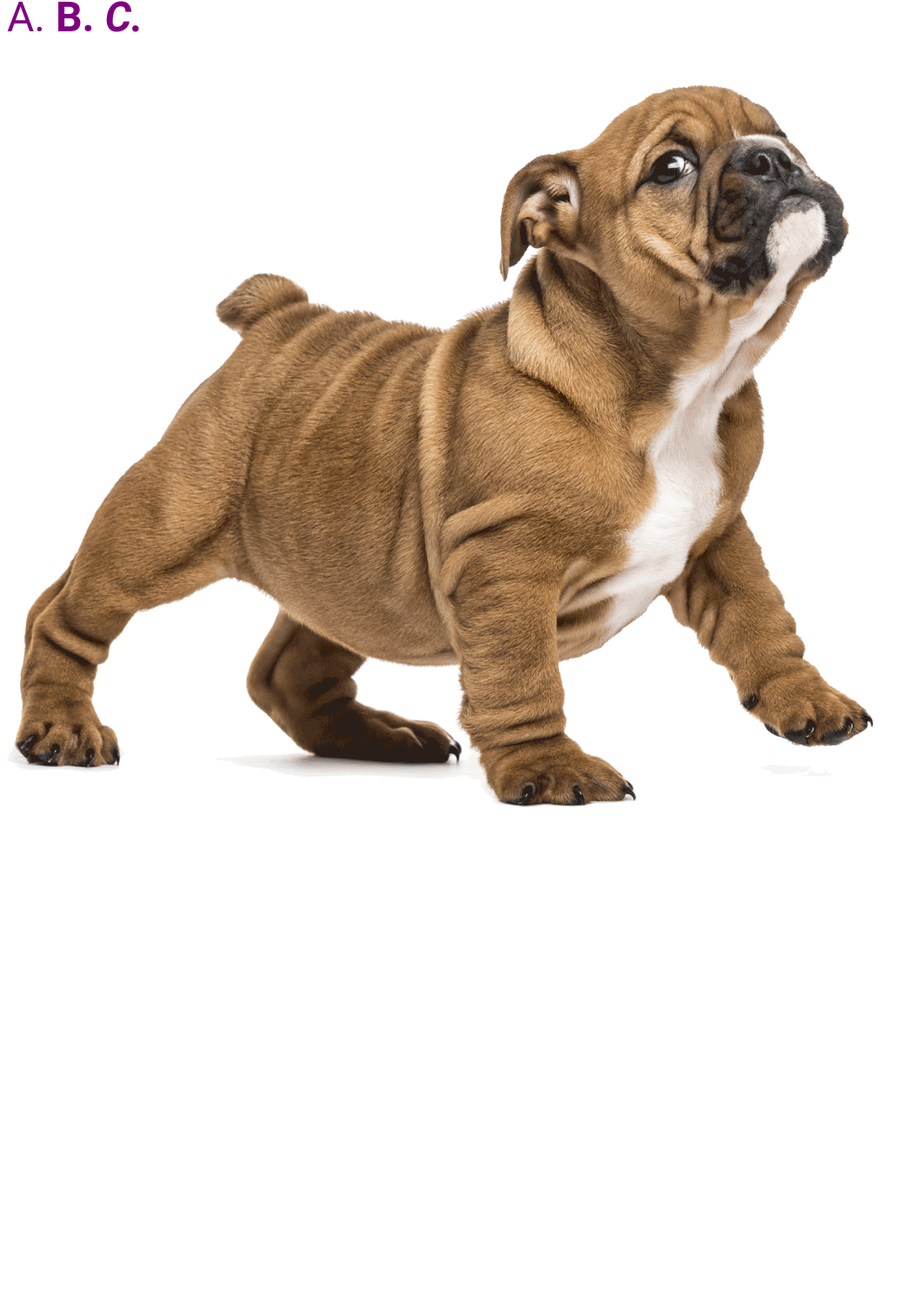
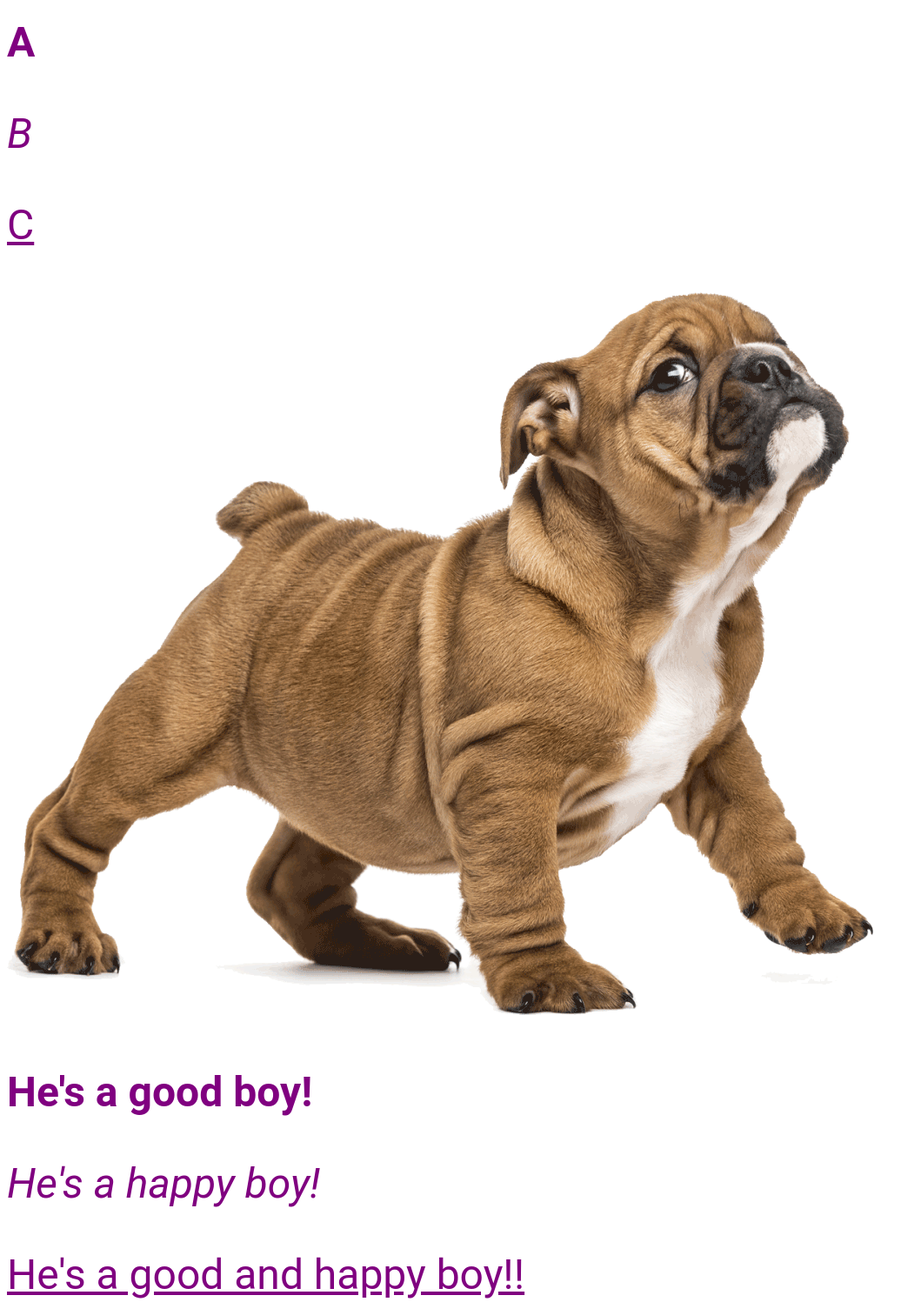
Before and after one commit to BreakinParallels/HTML-and-CSS-projects, a plain HTML site: page Basic_HTML_and_JavaScript_1/Basic_HTML_1.html in a window 1280 px wide. Shown: the part 284-1781 px from the top of the page at 87% size, without its empty margins (0-1059 px from the left). Before the commit the page ends 1272 px from the top, so only its background shows below. Drawn offline with Linux system fonts and the light colour scheme.

Commit message:
Update Basic_HTML_1.html

```diff
--- a/Basic_HTML_and_JavaScript_1/Basic_HTML_1.html
+++ b/Basic_HTML_and_JavaScript_1/Basic_HTML_1.html
@@ -1,9 +1,14 @@
 <!DOCTYPE html>
+<script src="Basic_JavaScript_1.js"></script>
+<body>
+    <button onclick="My_First_Function()">
+    Click Me!
+    </button>
+    <p id="Irish"></p>
 
+</body>
 <html>
-<script src="Basic_JavaScript_1.js"></script>
 <p>
-
 <font color="#00FF00">This text is written in lime.</font>
 </p>
 <p>
@@ -16,16 +21,25 @@
     <p>
         <font color="purple"  face="Roboto"  size="7">
         This purple text is written in Roboto.
-<p>
+    <p>
     <font color="#9400D3"  face="Arial"  size="3">
         This dark violet text is written in Arial.
         </font>
     </p>
-    A. <b>
-    B. <i>
-    C. <u>
+    <b>A</b>
+    <p>
+    <i>B</i>
+    <p>
+    <u>C</u>
         <p>
             <img src="../Website/Images/sweet_dog.png" alt="Sweet Pup">
+            <p>
+        <b>He's a good boy!</b>
+        <p>
+        <i>He's a happy boy!</i>
+        <p>
+        <u>He's a good and happy boy!!</u>
+    </p>
 
 
 </p>
```
